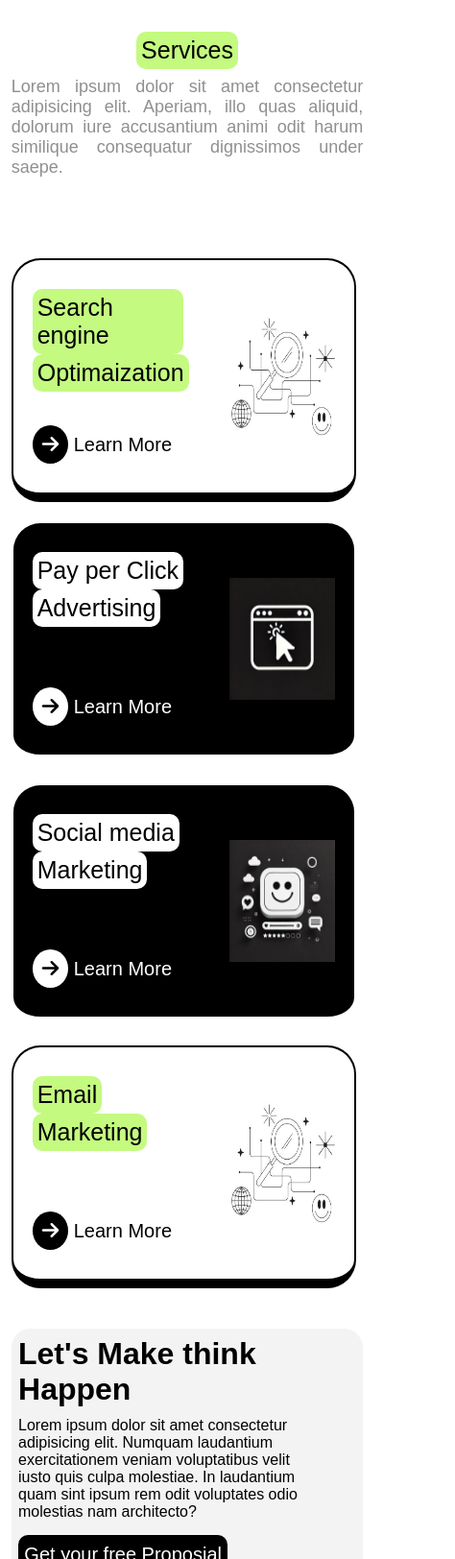
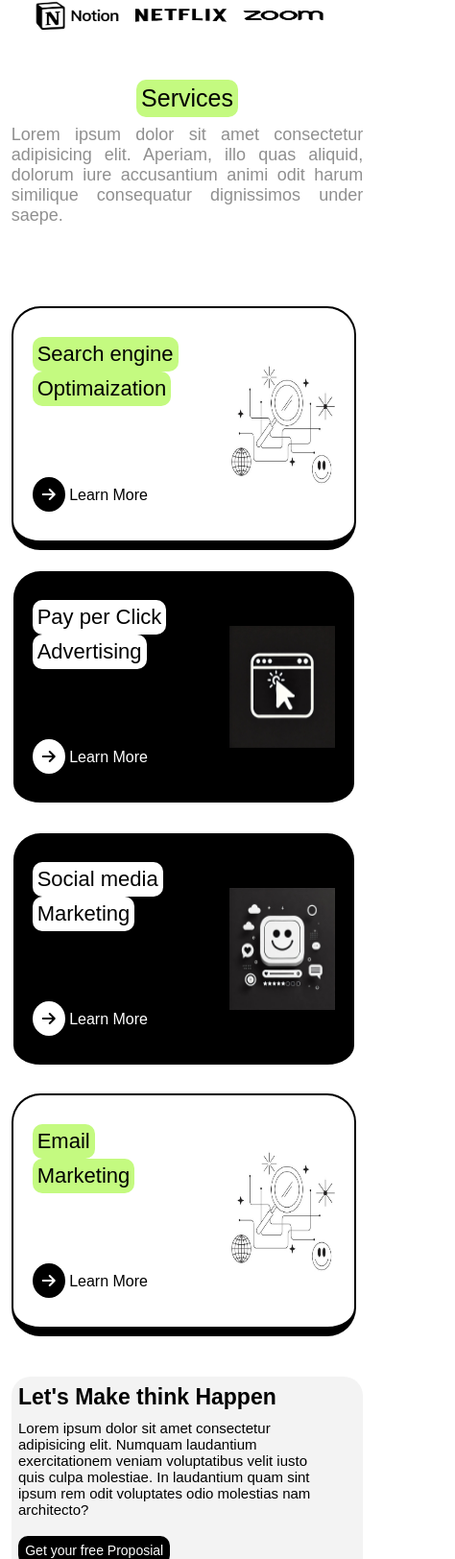
Before and after one commit to avijitpahari/test-, a plain HTML site: page p5.html in a window 390 px wide. Shown: the part 1168-2792 px from the top of the page at 96% size, 474 px wide, since content can reach past the window. Drawn offline with nearby package versions, Linux system fonts and the light colour scheme.

Commit message:
Update media.css

```diff
--- a/media.css
+++ b/media.css
@@ -38,9 +38,14 @@
       .first_body .right img{
         width: 80%;
       }
+      .brand_logo{
+        flex-wrap: wrap;
+        justify-content: center;
+    }
       .brand_logo img{
-        height: 50px;
-        width: 50px;
+        height: 20px;
+        width: 40px;
+        margin-right: 3.5%;
       }
       .service_info{
         margin-top: 5vh;
@@ -178,14 +183,30 @@
         font-size: 18px;
     }
     .new_box .left span {
-        font-size: 25px;
+        font-size: 22px;
     }
-
+    .new_box .left label {
+        font-size: 16px;
+    }
+    .full_box .left h1{
+        font-size: 23px;
+    }
+    .full_box .left p{
+        font-size: 15px;
+        margin-bottom: 1%;
+    }
+    .full_box .left button {
+        font-size: 14px;
+        width: 50%;
+        height: 30px;
+    }
+    .futtor .top span {
+        font-size: 22px;
+    }
+    .futtor .top p {
+        font-size: 17px;
+    }
+    .futtor .three_box .box1{
+        font-size: 15px;
     }
     }
-
-
-    /* Desktops */
-    @media (min-width: 1025px) {
-
-    }
```
